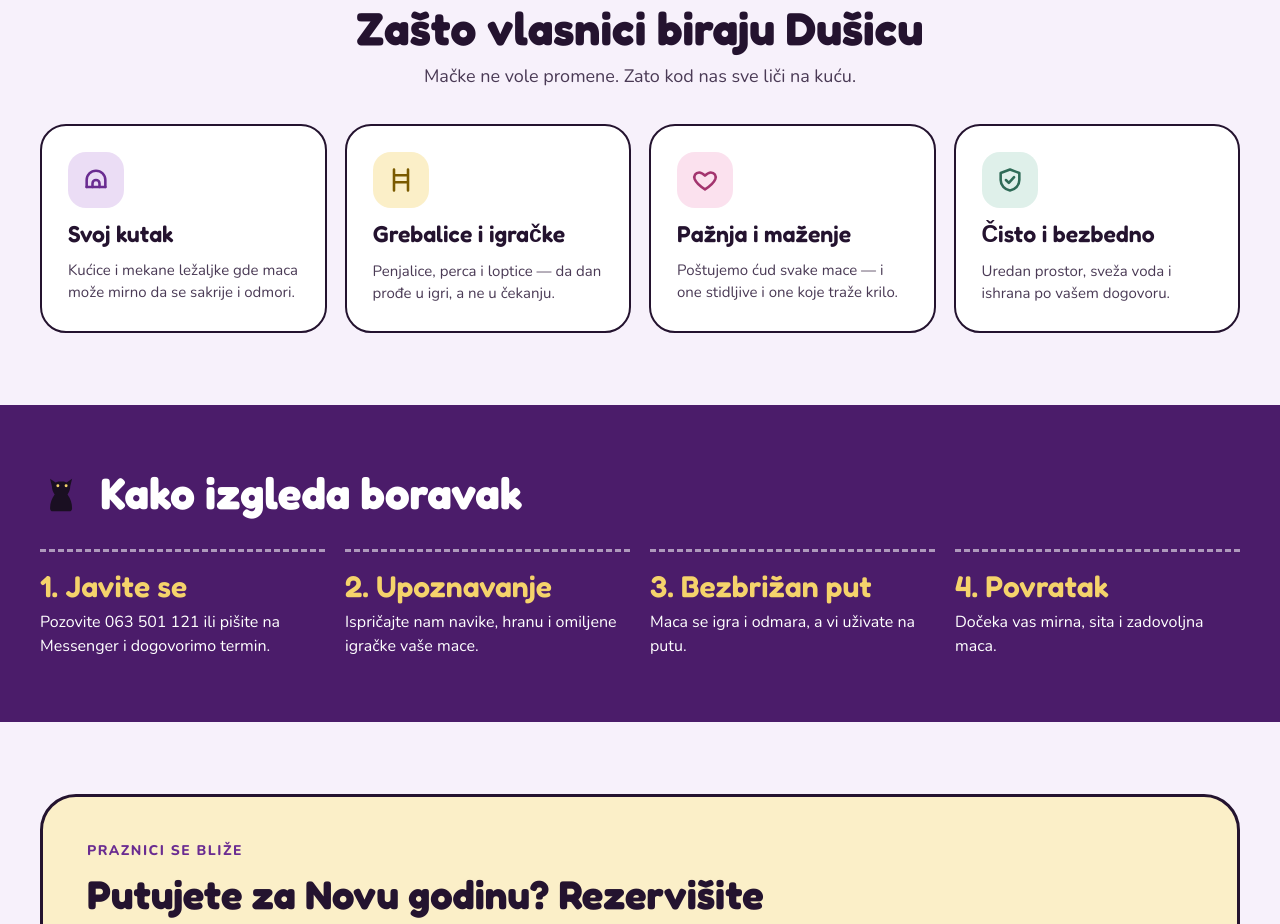
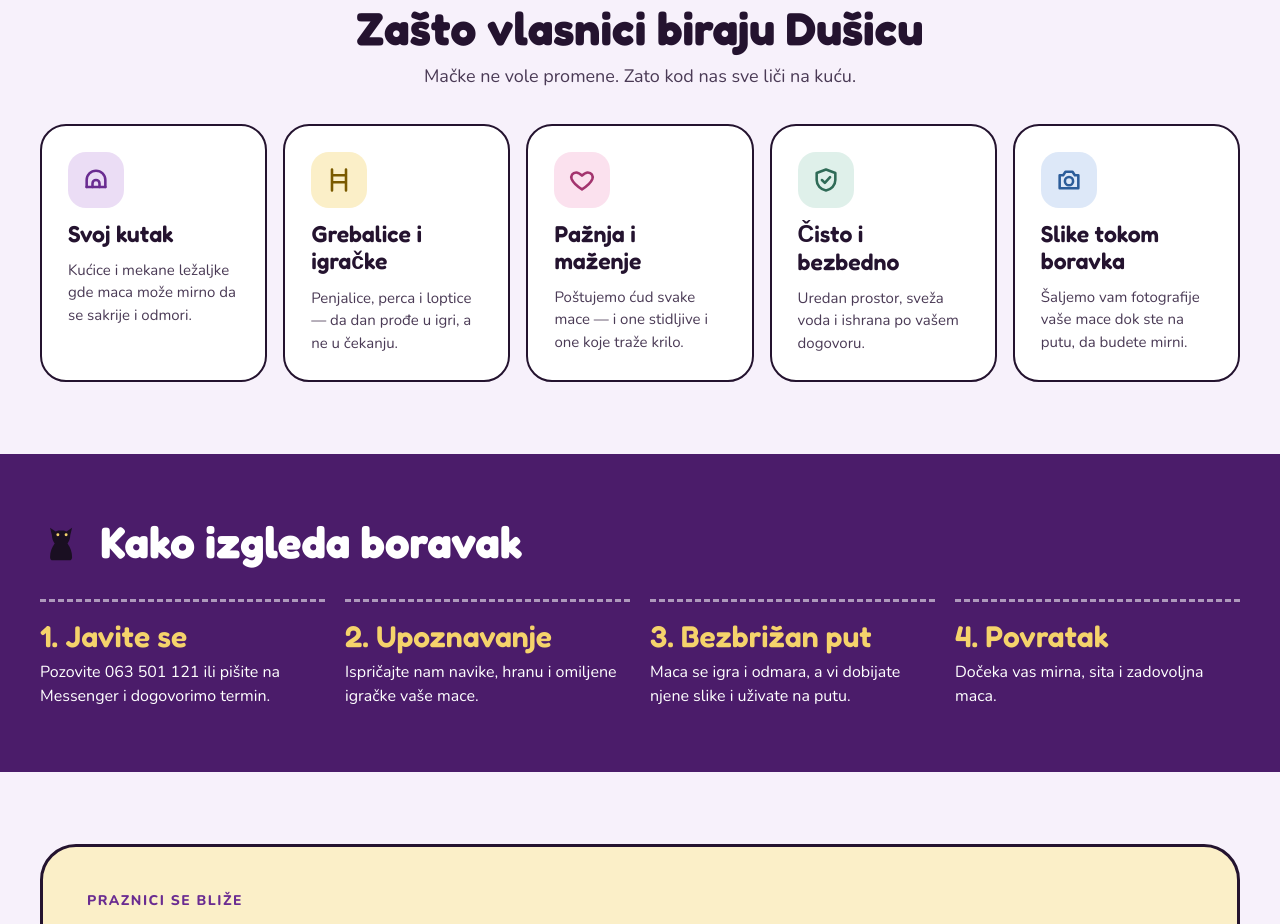
Before and after one commit to Visnja77/Dusica, a plain HTML site: page index.html in a window 1280 px wide. Shown: the part 1759-2683 px from the top of the page. Drawn offline with Linux system fonts and the light colour scheme.

Commit message:
Dodato: slike mace tokom boravka
Co-Authored-By: Claude Opus 5.5 <noreply@anthropic.com>
Claude-Session: https://claude.ai/code/session_01QWtCiqnAjZf3sXtmatH1VT

```diff
--- a/index.html
+++ b/index.html
@@ -148,7 +148,7 @@ img{max-width:100%}
     <h2 style="margin: 0; font-family: 'Fredoka', sans-serif; font-size: 46px; font-weight: 700; line-height: 1.1">Zašto vlasnici biraju Dušicu</h2>
     <p style="margin: 0; font-size: 18px; color: #4A3A55">Mačke ne vole promene. Zato kod nas sve liči na kuću.</p>
   </div>
-  <div style="display: grid; grid-template-columns: repeat(auto-fit, minmax(240px, 1fr)); gap: 18px">
+  <div style="display: grid; grid-template-columns: repeat(auto-fit, minmax(200px, 1fr)); gap: 16px">
     <div style="background: #fff; border: 2px solid #24132F; border-radius: 26px; padding: 26px; display: flex; flex-direction: column; gap: 12px">
       <span style="width: 56px; height: 56px; border-radius: 18px; background: #EBDDF5; display: flex; align-items: center; justify-content: center"><svg width="28" height="28" viewBox="0 0 24 24" fill="none" stroke="#6A2C91" stroke-width="2.2" stroke-linecap="round" stroke-linejoin="round" aria-hidden="true"><path d="M4 18v-6a8 8 0 0 1 16 0v6"/><path d="M4 18h16"/><path d="M9 18v-3a3 3 0 0 1 6 0v3"/></svg></span>
       <h3 style="margin: 0; font-family: 'Fredoka', sans-serif; font-size: 23px; font-weight: 600">Svoj kutak</h3>
@@ -169,6 +169,11 @@ img{max-width:100%}
       <h3 style="margin: 0; font-family: 'Fredoka', sans-serif; font-size: 23px; font-weight: 600">Čisto i bezbedno</h3>
       <p style="margin: 0; font-size: 15px; line-height: 1.5; color: #4A3A55">Uredan prostor, sveža voda i ishrana po vašem dogovoru.</p>
     </div>
+    <div style="background: #fff; border: 2px solid #24132F; border-radius: 26px; padding: 26px; display: flex; flex-direction: column; gap: 12px">
+      <span style="width: 56px; height: 56px; border-radius: 18px; background: #DDE8F8; display: flex; align-items: center; justify-content: center"><svg width="28" height="28" viewBox="0 0 24 24" fill="none" stroke="#2C5D9A" stroke-width="2.2" stroke-linecap="round" stroke-linejoin="round" aria-hidden="true"><path d="M4 8h3l2-3h6l2 3h3v11H4z"/><circle cx="12" cy="13" r="3.5"/></svg></span>
+      <h3 style="margin: 0; font-family: 'Fredoka', sans-serif; font-size: 23px; font-weight: 600">Slike tokom boravka</h3>
+      <p style="margin: 0; font-size: 15px; line-height: 1.5; color: #4A3A55">Šaljemo vam fotografije vaše mace dok ste na putu, da budete mirni.</p>
+    </div>
   </div>
 </section>
 
@@ -182,7 +187,7 @@ img{max-width:100%}
     <div style="display: grid; grid-template-columns: repeat(auto-fit, minmax(230px, 1fr)); gap: 20px">
       <div style="display: flex; flex-direction: column; gap: 6px; border-top: 3px dashed rgba(255,255,255,.55); padding-top: 16px"><span style="font-family: 'Fredoka', sans-serif; font-size: 30px; font-weight: 600; color: #F5D36B">1. Javite se</span><span style="font-size: 16px; line-height: 1.5">Pozovite 063 501 121 ili pišite na Messenger i dogovorimo termin.</span></div>
       <div style="display: flex; flex-direction: column; gap: 6px; border-top: 3px dashed rgba(255,255,255,.55); padding-top: 16px"><span style="font-family: 'Fredoka', sans-serif; font-size: 30px; font-weight: 600; color: #F5D36B">2. Upoznavanje</span><span style="font-size: 16px; line-height: 1.5">Ispričajte nam navike, hranu i omiljene igračke vaše mace.</span></div>
-      <div style="display: flex; flex-direction: column; gap: 6px; border-top: 3px dashed rgba(255,255,255,.55); padding-top: 16px"><span style="font-family: 'Fredoka', sans-serif; font-size: 30px; font-weight: 600; color: #F5D36B">3. Bezbrižan put</span><span style="font-size: 16px; line-height: 1.5">Maca se igra i odmara, a vi uživate na putu.</span></div>
+      <div style="display: flex; flex-direction: column; gap: 6px; border-top: 3px dashed rgba(255,255,255,.55); padding-top: 16px"><span style="font-family: 'Fredoka', sans-serif; font-size: 30px; font-weight: 600; color: #F5D36B">3. Bezbrižan put</span><span style="font-size: 16px; line-height: 1.5">Maca se igra i odmara, a vi dobijate njene slike i uživate na putu.</span></div>
       <div style="display: flex; flex-direction: column; gap: 6px; border-top: 3px dashed rgba(255,255,255,.55); padding-top: 16px"><span style="font-family: 'Fredoka', sans-serif; font-size: 30px; font-weight: 600; color: #F5D36B">4. Povratak</span><span style="font-size: 16px; line-height: 1.5">Dočeka vas mirna, sita i zadovoljna maca.</span></div>
     </div>
   </div>
```
